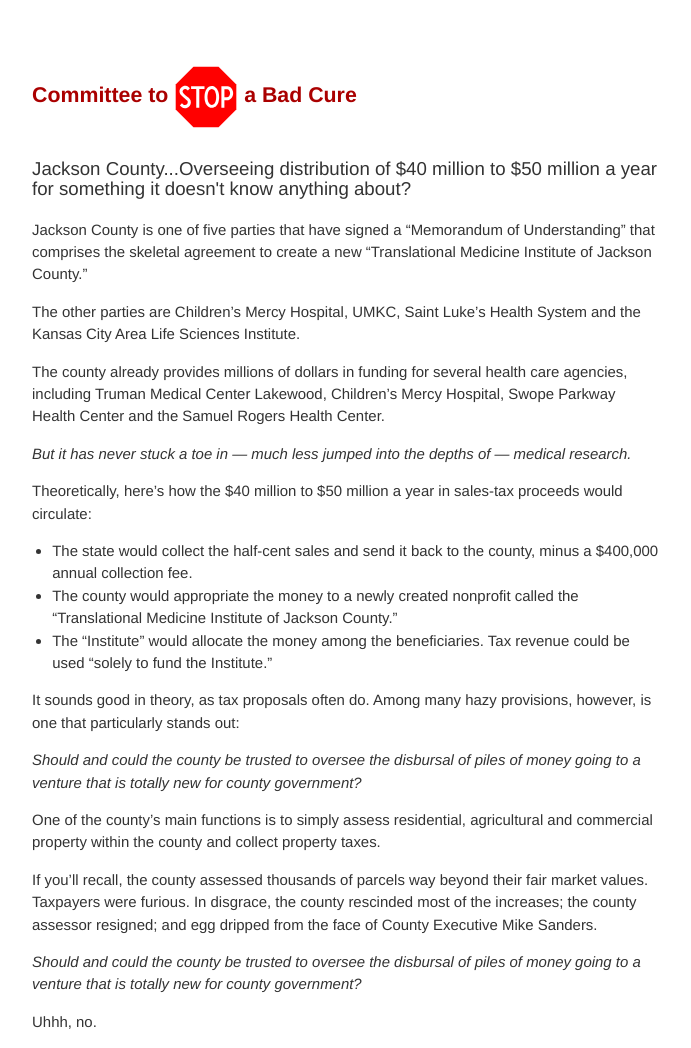
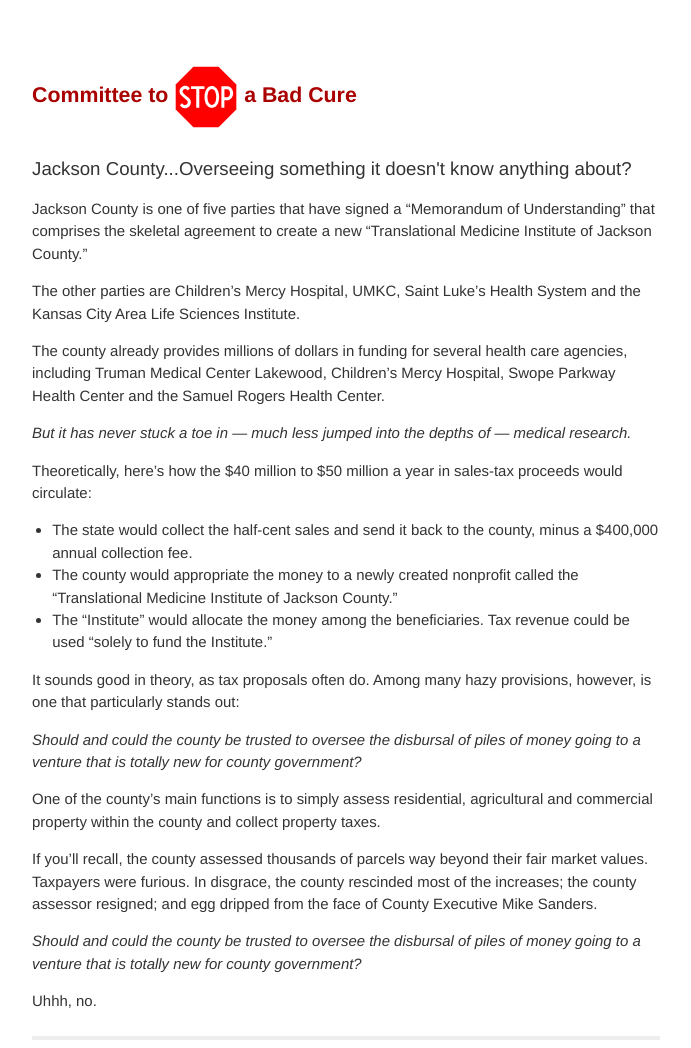
Before and after one commit to jiko/stopabadcure, a Jekyll site: the page built from _posts/2013-09-03-can-jackson-county-be-trusted.md, in a window 1280 px wide, cut to the strip 0-1048 px from the top of the page. Shown: the whole strip, without its empty margins (294-985 px from the left). Built offline with Jekyll 4.4.1, drawn with Linux system fonts in a browser that asks for light colours.

Commit message:
Updated 2013-09-03-can-jackson-county-be-trusted.md

```diff
--- a/_posts/2013-09-03-can-jackson-county-be-trusted.md
+++ b/_posts/2013-09-03-can-jackson-county-be-trusted.md
@@ -1,6 +1,6 @@
 ---
 layout: post
-title: "Jackson County...Overseeing distribution of $40 million to $50 million a year for something it doesn't know anything about? "
+title: "Jackson County...Overseeing something it doesn't know anything about? "
 published: true
 ---
 
```
